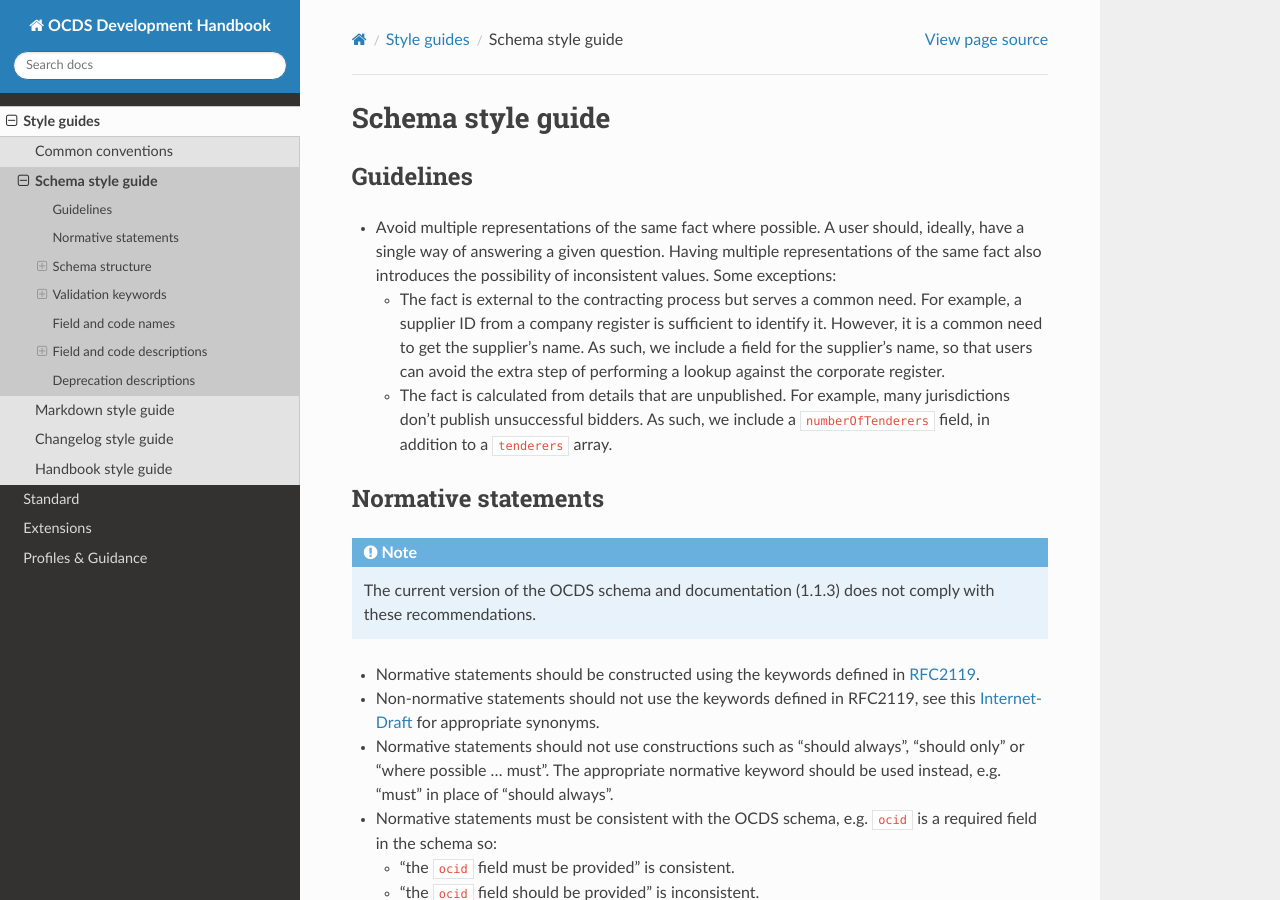
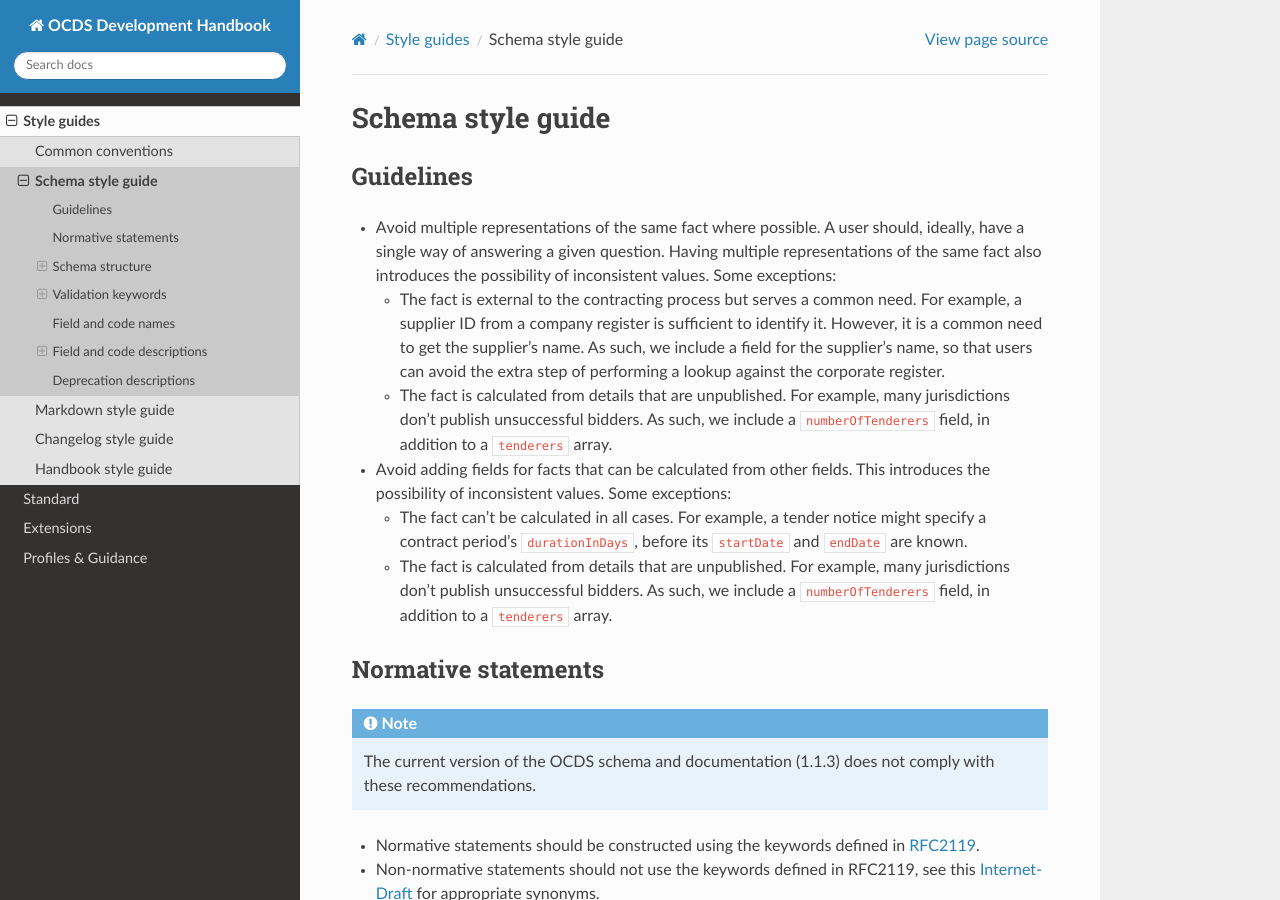
Before and after one commit to open-contracting/standard-development-handbook, a Sphinx documentation site: the page built from docs/meta/schema_style_guide.rst, in a window 1280 px wide and 900 px high. Built offline with Sphinx 7.4.7 and the Read the Docs theme 2.0.0, drawn with Linux system fonts in a browser that asks for light colours.

Commit message:
meta/schema_style_guide: Add note on calculated fields, closes #253

```diff
--- a/docs/meta/schema_style_guide.rst
+++ b/docs/meta/schema_style_guide.rst
@@ -7,6 +7,11 @@ Guidelines
 -  Avoid multiple representations of the same fact where possible. A user should, ideally, have a single way of answering a given question. Having multiple representations of the same fact also introduces the possibility of inconsistent values. Some exceptions:
 
    -  The fact is external to the contracting process but serves a common need. For example, a supplier ID from a company register is sufficient to identify it. However, it is a common need to get the supplier's name. As such, we include a field for the supplier's name, so that users can avoid the extra step of performing a lookup against the corporate register.
+   -  The fact is calculated from details that are unpublished. For example, many jurisdictions don't publish unsuccessful bidders. As such, we include a ``numberOfTenderers`` field, in addition to a ``tenderers`` array.
+
+-  Avoid adding fields for facts that can be calculated from other fields. This introduces the possibility of inconsistent values. Some exceptions:
+
+   -  The fact can't be calculated in all cases. For example, a tender notice might specify a contract period's ``durationInDays``, before its ``startDate`` and ``endDate`` are known.
    -  The fact is calculated from details that are unpublished. For example, many jurisdictions don't publish unsuccessful bidders. As such, we include a ``numberOfTenderers`` field, in addition to a ``tenderers`` array.
 
 Normative statements
```
